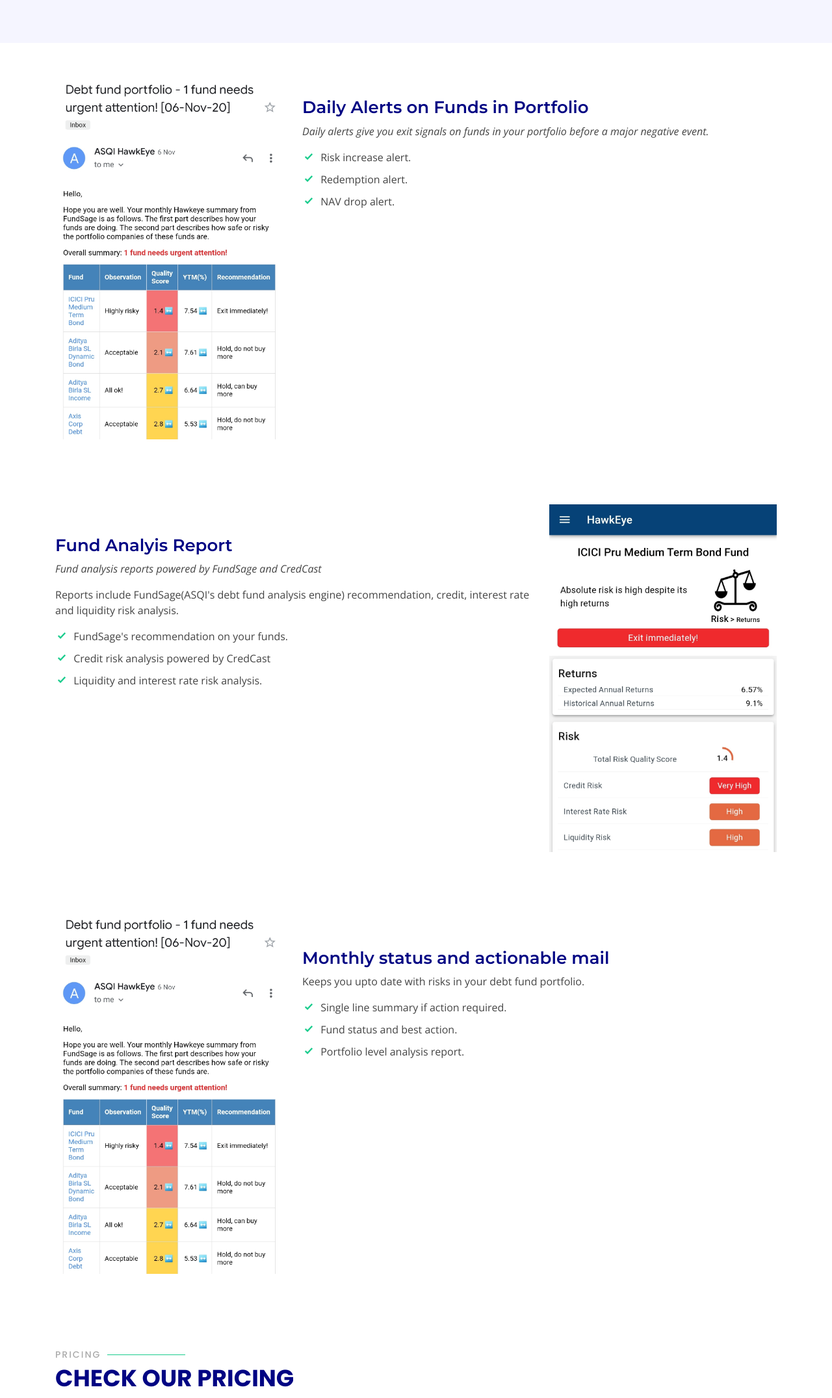
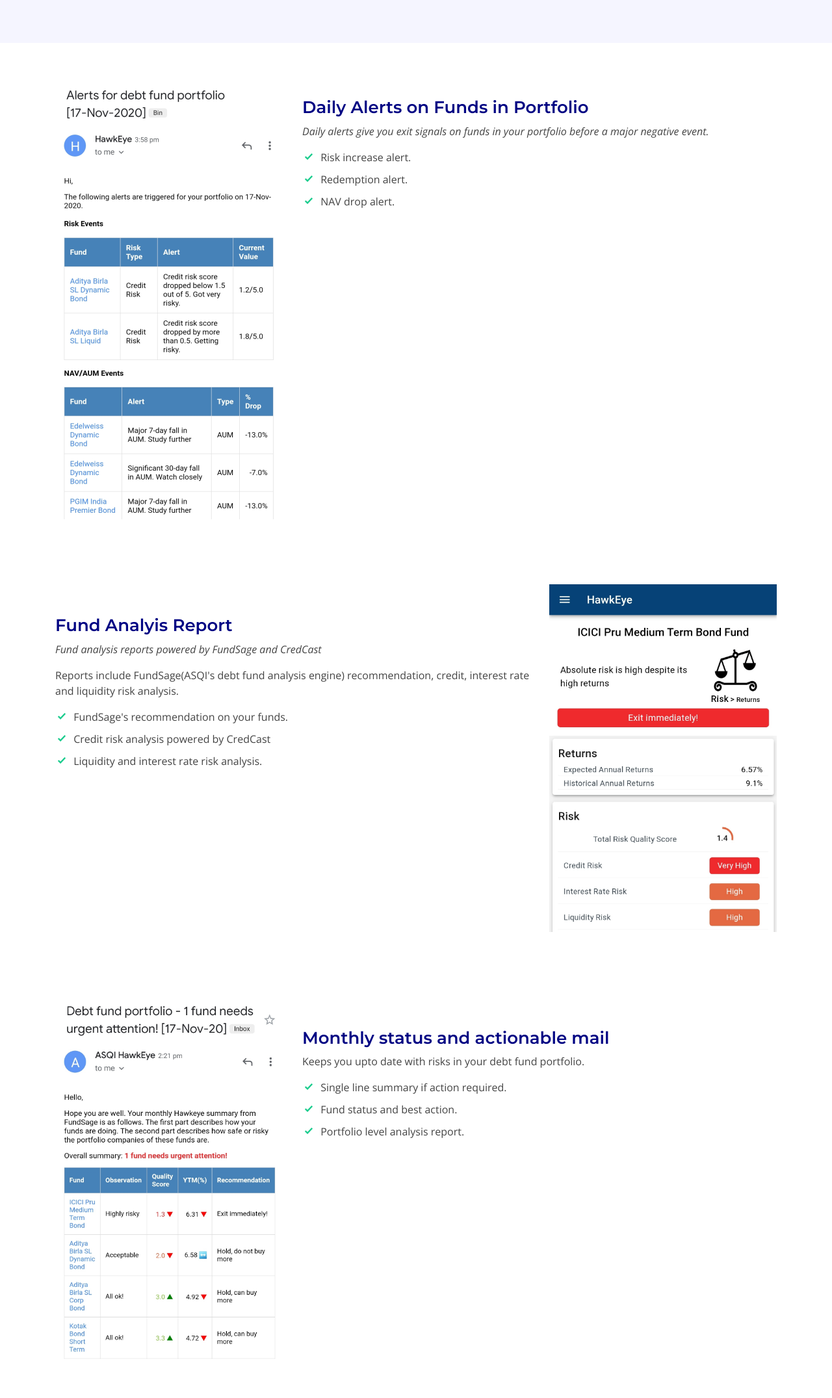
Before and after one commit to kousthubasqi/kousthubasqi.github.io, a plain HTML site: page he/index.html in a window 1280 px wide. Shown: the part 1680-3831 px from the top of the page at 65% size. Drawn offline with nearby package versions, Linux system fonts and the light colour scheme.

Commit message:
Add adhoc pic

```diff
--- a/he/index.html
+++ b/he/index.html
@@ -226,7 +226,7 @@
 
         <div class="row content">
           <div class="col-md-4" data-aos="fade-right">
-            <img src="assets/img/monthly_mail.png" class="img-fluid" alt="">
+            <img src="assets/img/adhoc_alert.png" class="img-fluid" alt="">
           </div>
           <div class="col-md-8 pt-4" data-aos="fade-up">
             <h3>Daily Alerts on Funds in Portfolio</h3>
@@ -263,7 +263,7 @@
 
         <div class="row content">
           <div class="col-md-4" data-aos="fade-right">
-            <img src="assets/img/monthly_mail.png" class="img-fluid" alt="">
+            <img src="assets/img/monthly_mail.jpg" class="img-fluid" alt="">
           </div>
           <div class="col-md-8 pt-5" data-aos="fade-up">
             <h3>Monthly status and actionable mail</h3>
```
Also changed, not shown: he/assets/img/adhoc_alert.png (added), he/assets/img/monthly_mail.jpg (added), he/assets/img/monthly_mail.png (deleted).
